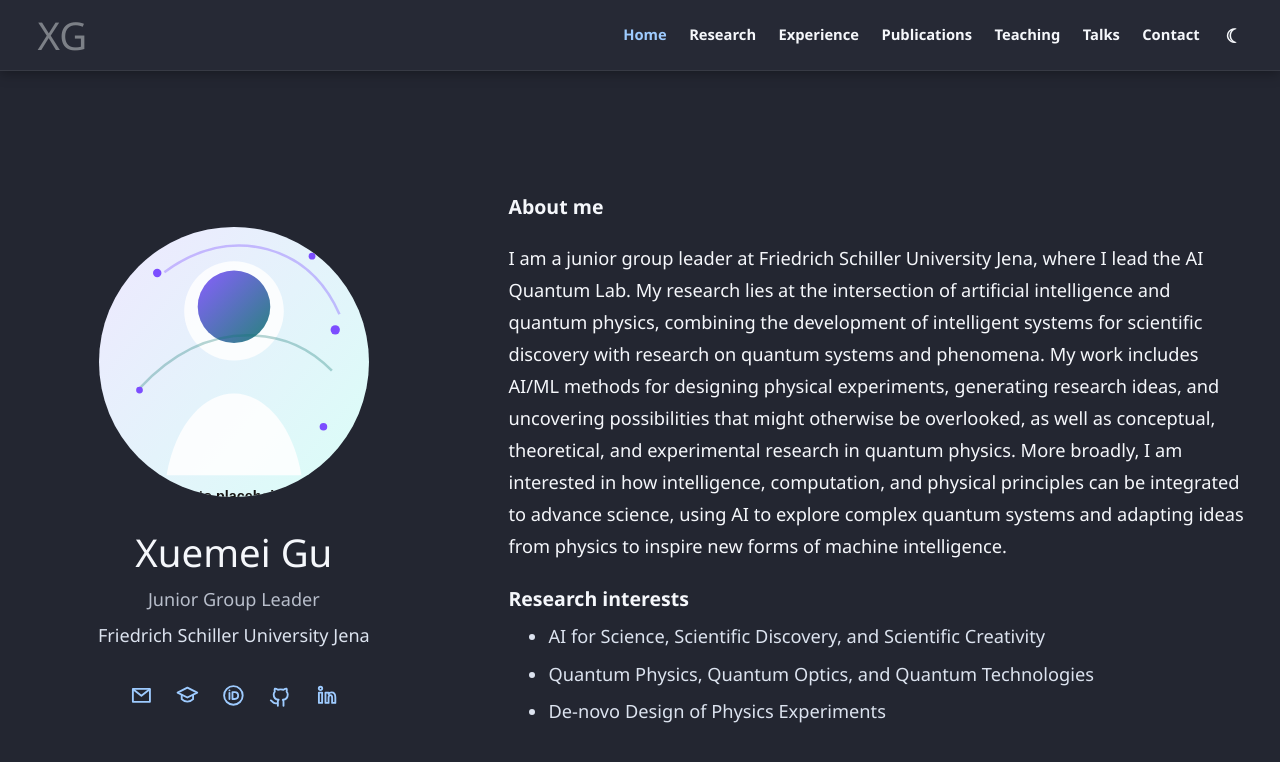
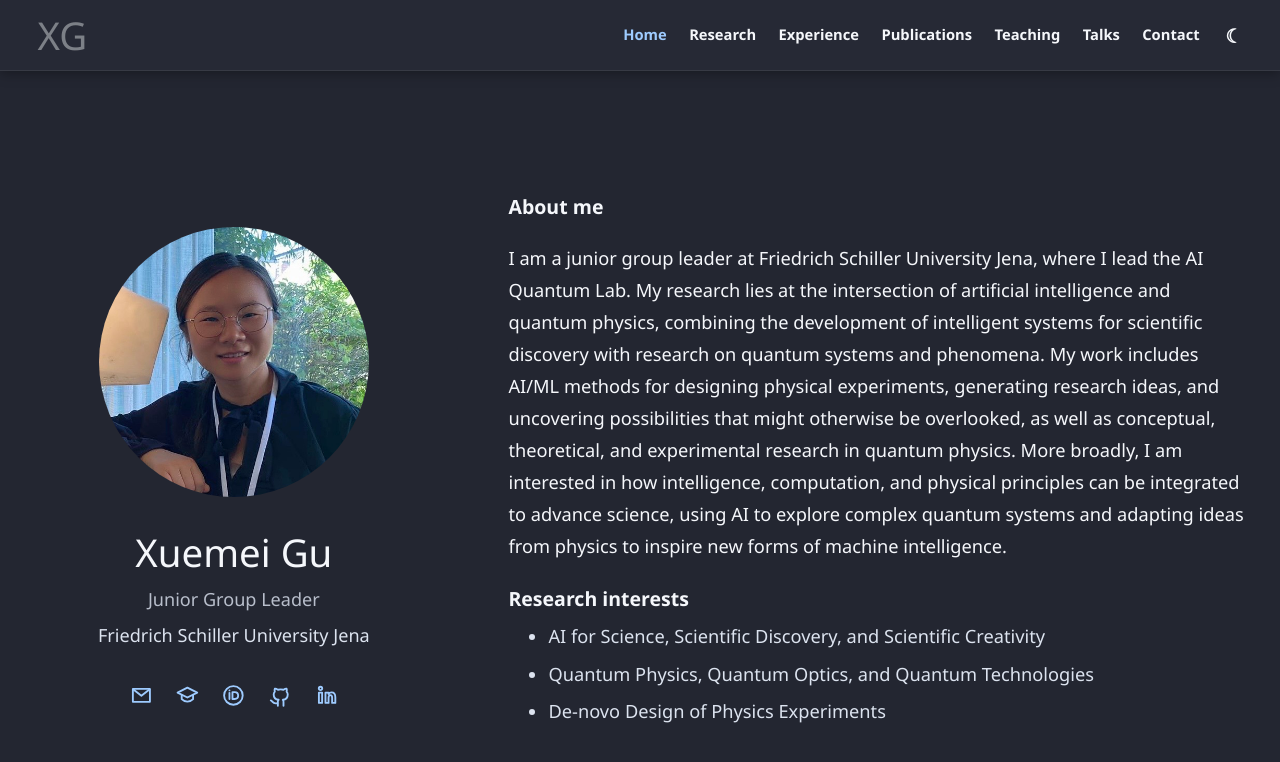
Before and after one commit to XuemeiGu/xuemeigu.github.io, a Jekyll site: the page built from content/pages/home.md, in a window 1280 px wide and 900 px high. Shown: the top 762 px of the window. Built offline with Jekyll 4.4.1, drawn with Linux system fonts in a browser that asks for light colours.

Commit message:
add picture

```diff
--- a/content/pages/home.md
+++ b/content/pages/home.md
@@ -7,7 +7,7 @@
 
 <section id="home" class="intro-section">
   <aside class="academic-profile">
-    <img src="{{ '/assets/img/profile-placeholder.svg' | relative_url }}" alt="Profile portrait for {{ site.data.profile.name }}" class="profile-photo">
+    <img src="{{ '/assets/img/profile.jpg' | relative_url }}" alt="Profile portrait for {{ site.data.profile.name }}" class="profile-photo">
     <h1>{{ site.data.profile.name }}</h1>
     <p class="profile-title">{{ site.data.profile.position }}</p>
     <p class="profile-affiliation">{{ site.data.profile.institution }}</p>
```
Also changed, not shown: assets/img/profile.jpg (added).
